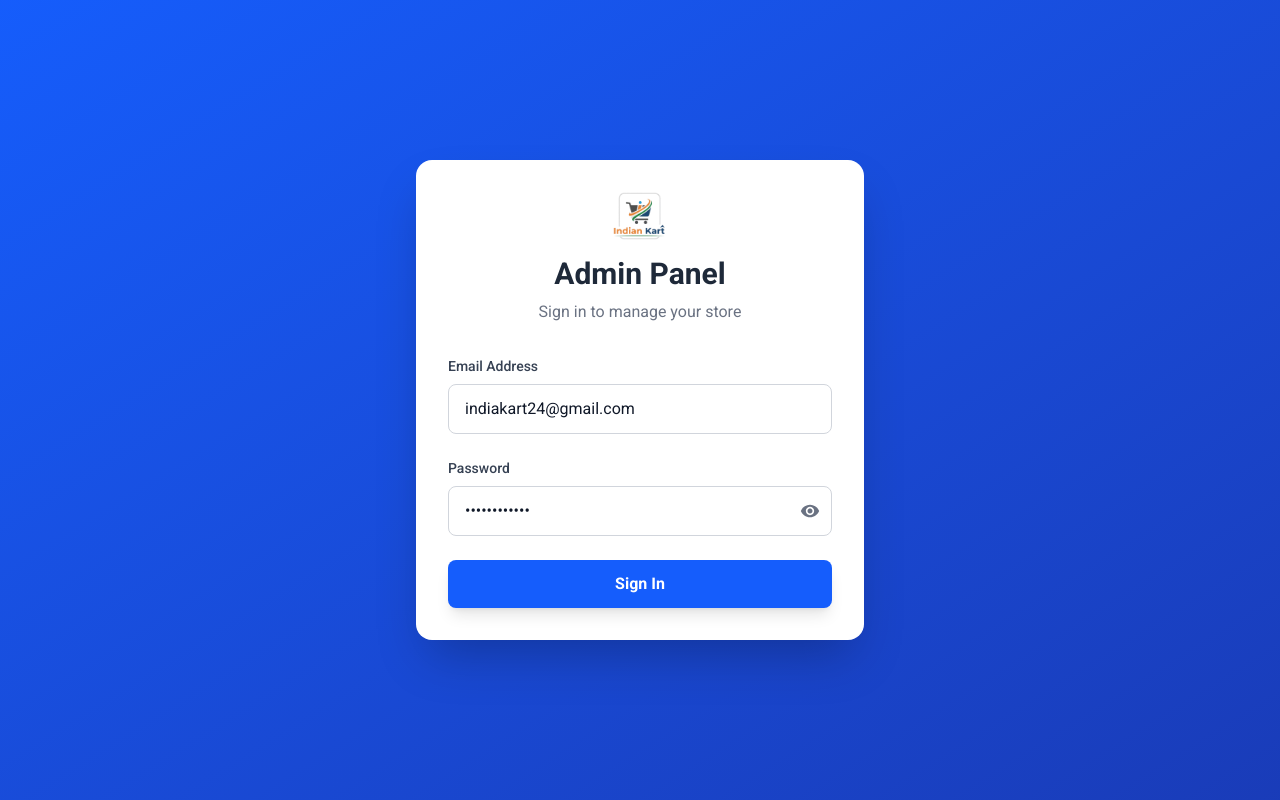
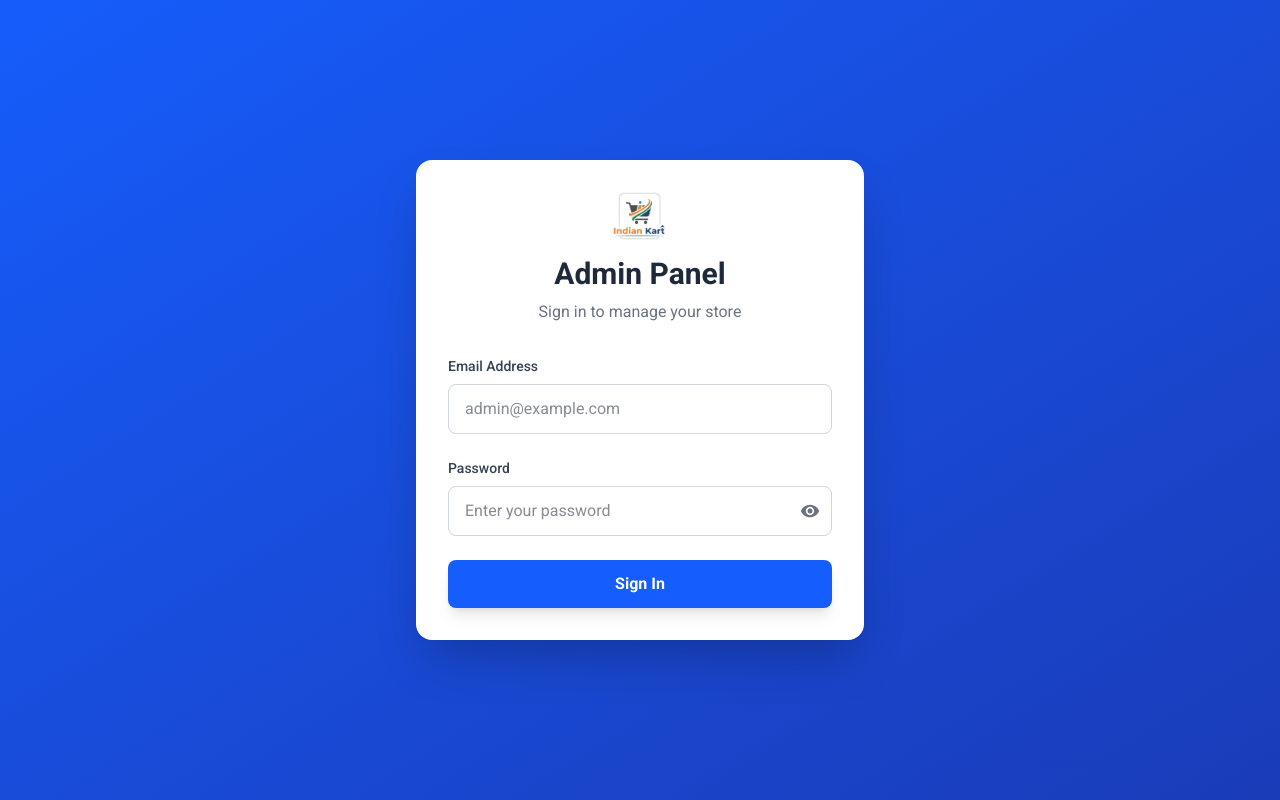
Before and after one commit to appzetogit/indiankart, a React (Vite) app in the folder frontend/: page /admin/login in a window 1280 px wide. Built offline with nearby package versions, Linux system fonts and the light colour scheme; no server answers.

Commit message:
fix admin login

```diff
--- a/frontend/src/modules/admin/pages/AdminLogin.jsx
+++ b/frontend/src/modules/admin/pages/AdminLogin.jsx
@@ -8,8 +8,8 @@ import toast from 'react-hot-toast';
 
 const AdminLogin = () => {
     const navigate = useNavigate();
-    const [email, setEmail] = useState('indiakart24@gmail.com');
-    const [password, setPassword] = useState('Sanidev@#143');
+    const [email, setEmail] = useState('');
+    const [password, setPassword] = useState('');
     const [showPassword, setShowPassword] = useState(false);
     const { login, loading } = useAdminAuthStore();
 
@@ -38,18 +38,20 @@ const AdminLogin = () => {
                     <p className="text-gray-500">Sign in to manage your store</p>
                 </div>
 
-                <form onSubmit={handleSubmit} className="space-y-6">
+                <form onSubmit={handleSubmit} className="space-y-6" autoComplete="off">
                     <div>
                         <label className="block text-sm font-medium text-gray-700 mb-2">
                             Email Address
                         </label>
                         <input
                             type="email"
+                            name="admin-email"
                             value={email}
                             onChange={(e) => setEmail(e.target.value)}
                             disabled={loading}
+                            autoComplete="off"
                             className={`w-full px-4 py-3 border border-gray-300 rounded-lg focus:ring-2 focus:ring-blue-500 focus:border-transparent outline-none transition text-gray-900 ${loading ? 'bg-gray-50 cursor-not-allowed opacity-75' : 'bg-white'}`}
-                            placeholder="indiakart24@gmail.com"
+                            placeholder="admin@example.com"
                             required
                         />
                     </div>
@@ -61,9 +63,11 @@ const AdminLogin = () => {
                         <div className="relative">
                             <input
                                 type={showPassword ? 'text' : 'password'}
+                                name="admin-password"
                                 value={password}
                                 onChange={(e) => setPassword(e.target.value)}
                                 disabled={loading}
+                                autoComplete="new-password"
                                 className={`w-full px-4 py-3 pr-12 border border-gray-300 rounded-lg focus:ring-2 focus:ring-blue-500 focus:border-transparent outline-none transition text-gray-900 ${loading ? 'bg-gray-50 cursor-not-allowed opacity-75' : 'bg-white'}`}
                                 placeholder="Enter your password"
                                 required
```
